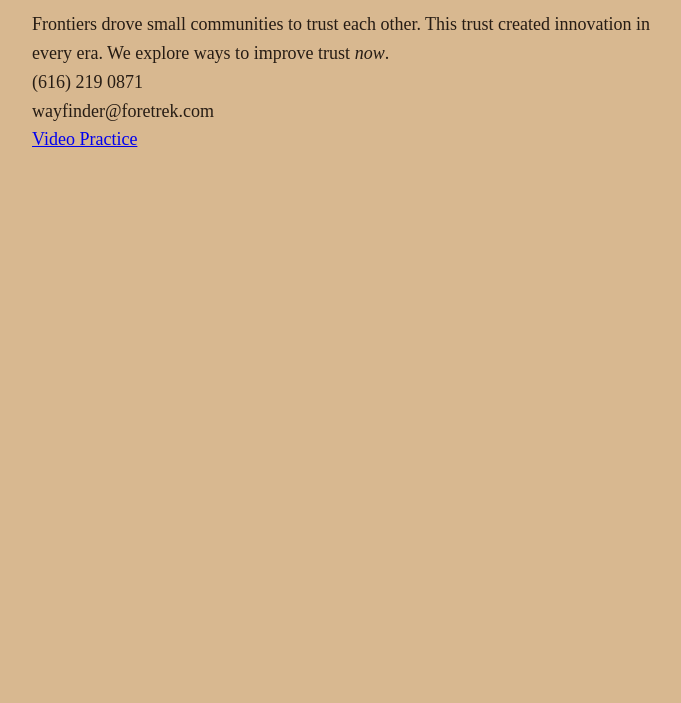
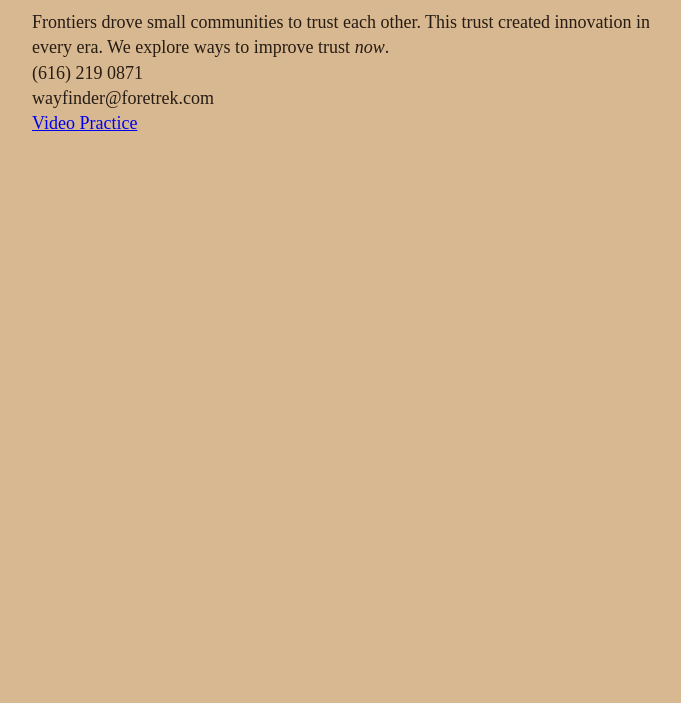
Before and after one commit to ray-dorai/foretrek, a plain HTML site: page index.html in a window 1280 px wide. Shown: the part 97-800 px from the top of the page, without its empty margins (283-964 px from the left). Drawn offline with Linux system fonts and the light colour scheme; a web font is replaced by a local one.

Commit message:
Update index.html

```diff
--- a/index.html
+++ b/index.html
@@ -13,7 +13,7 @@
 <style type="text/css">body
 {margin:40px auto;
 max-width:650px;
-line-height:1.6;
+line-height:1.4;
 font-family: 'Goudy Bookletter 1911', serif;
 font-size:18px;
 color:#261c14;
```
